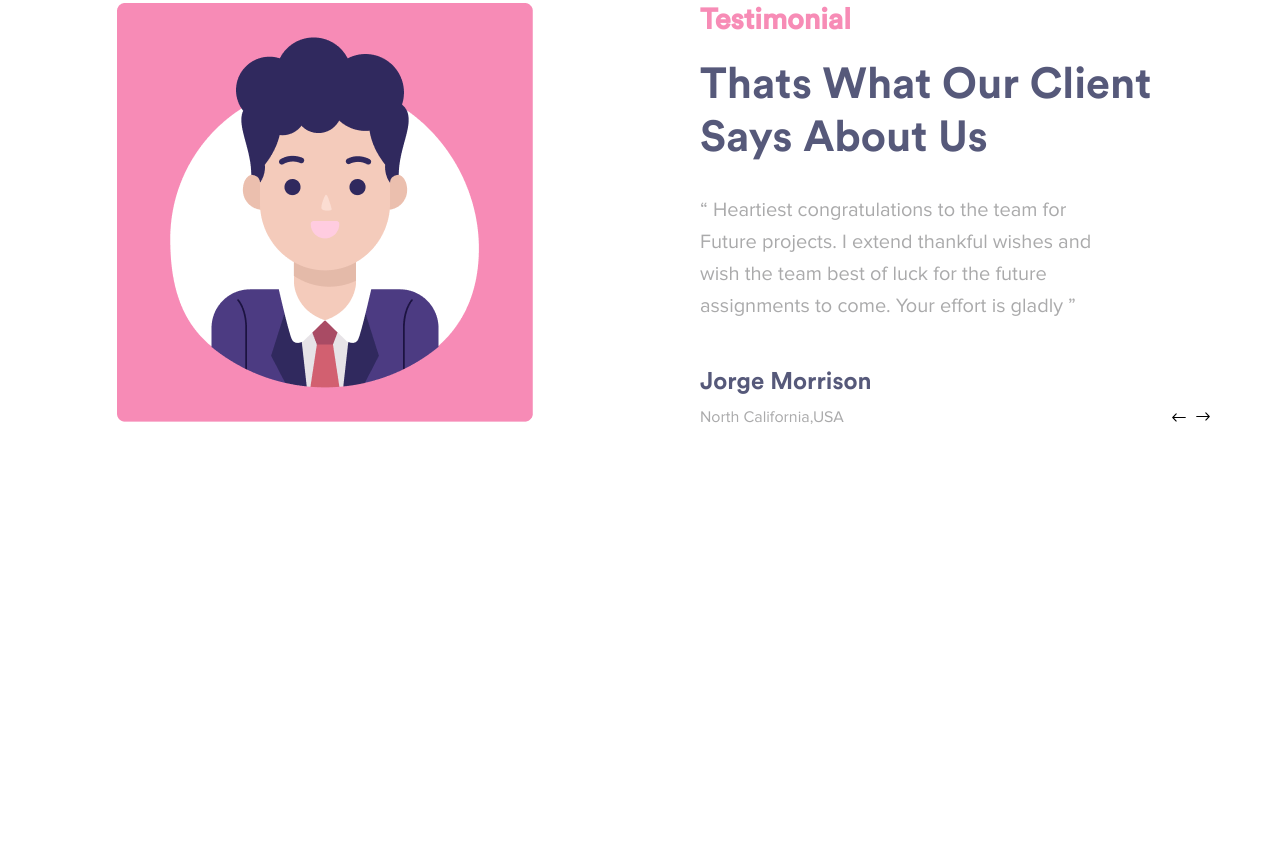
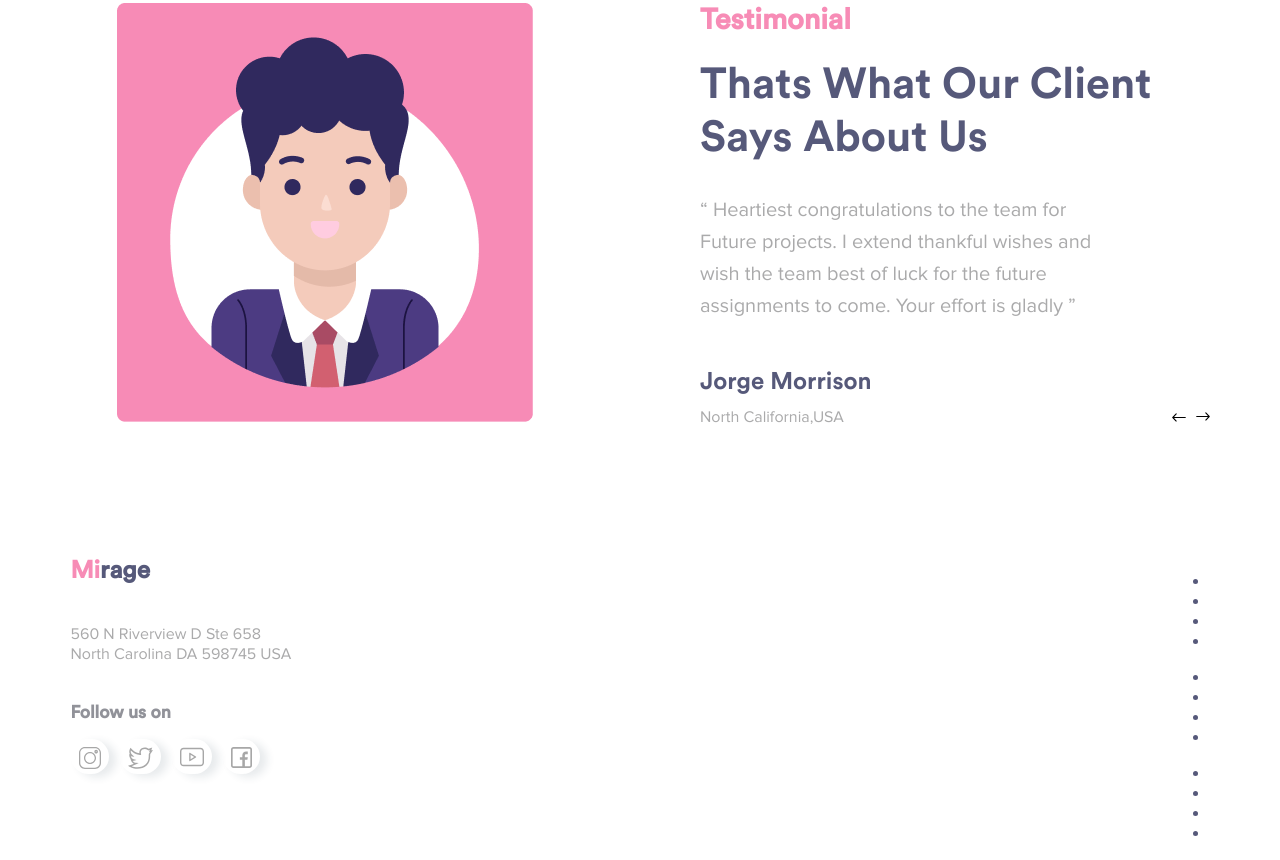
Before and after one commit to sadlyOs/Examination, a plain HTML site: page index.html in a window 1280 px wide. Shown: the part 2267-3127 px from the top of the page. Before the commit the page ends 2823 px from the top, so only its background shows below. Drawn offline with Linux system fonts and the light colour scheme.

Commit message:
fsinishing footer__left

```diff
--- a/index.html
+++ b/index.html
@@ -12,7 +12,7 @@
             <div class="container">
                 <div class="header__container">
                     <div class="header__logo-container">
-                        <div class="header__logo-text">
+                        <div class="header__logo-text logo-text">
                             <h3 class="circ-mid"><span class="pink">Mi</span>rage</h3>
                         </div>
                     </div>
@@ -240,7 +240,79 @@
                 </div>
             </div>
         </main>
-        <footer class="footer"></footer>
+        <footer class="footer">
+            <div class="container">
+                <div class="footer__container">
+                    <div class="footer__left">
+                        <div class="footer__logo-container">
+                            <div class="logo-text">
+                                <h3 class="circ-mid"><span class="pink">Mi</span>rage</h3>
+                            </div>
+                        </div>
+                        <div class="footer__address">
+                            <div class="address-top">
+                                <p class="gray">560 N Riverview D Ste 658</p>
+                            </div>
+                            <div class="address-bottom">
+                                <p class="gray">North Carolina DA 598745 USA</p>
+                            </div>
+                        </div>
+                        <div class="footer__social">
+                            <div class="social__header">
+                                <h4 class="circ-mid">Follow us on</h4>
+                            </div>
+                            <div class="social__icons">
+                                <div class="social-icon social-instagram">
+                                    <img src="./images/instagram.svg" alt="instagram">
+                                    <img src="./images/instagram2.svg" alt="instagram">
+                                </div>
+                                <div class="social-icon social-twitter">
+                                    <img src="./images/twitter.svg" alt="twitter">
+                                    <img src="./images/twitter2.svg" alt="twitter">
+                                </div>
+                                <div class="social-icon social-youtube">
+                                    <img src="./images/youtube.svg" alt="youtube">
+                                    <img src="./images/youtube2.svg" alt="youtube">
+                                </div>
+                                <div class="social-icon social-facebook">
+                                    <img src="./images/facebook.svg" alt="facebook">
+                                    <img src="./images/facebook2.svg" alt="facebook">
+                                </div>
+                            </div>
+                        </div>
+                    </div>
+
+                    <div class="footer__right">
+                        <nav class="footer__container-menu">
+                            <div class="footer__menu">
+                                <ul>
+                                    <li></li>
+                                    <li></li>
+                                    <li></li>
+                                    <li></li>
+                                </ul>
+                            </div>
+                            <div class="footer__menu">
+                                <ul>
+                                    <li></li>
+                                    <li></li>
+                                    <li></li>
+                                    <li></li>
+                                </ul>
+                            </div>
+                            <div class="footer__menu">
+                                <ul>
+                                    <li></li>
+                                    <li></li>
+                                    <li></li>
+                                    <li></li>
+                                </ul>
+                            </div>
+                        </nav>
+                    </div>
+                </div>
+            </div>
+        </footer>
     </div>
 </body>
 </html>
--- a/style.css
+++ b/style.css
@@ -69,7 +69,7 @@ h1, h2, h3, h4, h5, h6, p {
     justify-content: space-between;
     align-items: center;
 }
-.header__logo-text {
+.logo-text {
     font-size: 1.3rem;
 }
 .menu-list {
@@ -287,9 +287,6 @@ h1, h2, h3, h4, h5, h6, p {
     transform: rotate(-180deg);
     margin-left: 10px;
 }
-
-
-
 .vis-left, .vis-right {
     transition: .3s;
     display: none;
@@ -308,6 +305,66 @@ h1, h2, h3, h4, h5, h6, p {
     margin-left: 10px;
 }
 
+/*------------FOOTER------------*/
+.footer__container {
+    display: flex;
+    justify-content: space-between;
+}
+.footer__left {
+    display: flex;
+    flex-direction: column;
+    gap: 38px;
+}
+.social__header {
+    font-size: 1.1rem;
+    color: #919299;
+}
+.social__icons {
+    display: flex;
+    gap: 11px;
+    margin-top: 16px;
+}
+.social-icon {
+    padding: 8px 8px 0 8px;
+    box-shadow: 7px 3px 8px 0px rgba(34, 60, 80, 0.11);
+    border-radius: 40px;
+    cursor: pointer;
+    transition: .3s;
+}
+.social-icon > img:last-child {
+    display: none;
+}
+
+.social-icon:hover {
+    transform: scale(1.3);
+}
+.social-icon.social-instagram:hover > img:first-child{
+    display: none;
+}
+.social-icon.social-instagram:hover > img:last-child{
+    display: block;
+}
+
+.social-icon.social-twitter:hover > img:first-child{
+    display: none;
+}
+.social-icon.social-twitter:hover > img:last-child{
+    display: block;
+}
+
+.social-icon.social-youtube:hover > img:first-child{
+    display: none;
+}
+.social-icon.social-youtube:hover > img:last-child{
+    display: block;
+}
+
+.social-icon.social-facebook:hover > img:first-child{
+    display: none;
+}
+.social-icon.social-facebook:hover > img:last-child{
+    display: block;
+}
 
 @media screen and (max-width: 992px) {
     .container {
```
Also changed, not shown: images/facebook.svg (added), images/facebook2.svg (added), images/instagram.svg (added), images/instagram2.svg (added), images/twitter.svg (added), images/twitter2.svg (added), images/youtube.svg (added), images/youtube2.svg (added).
